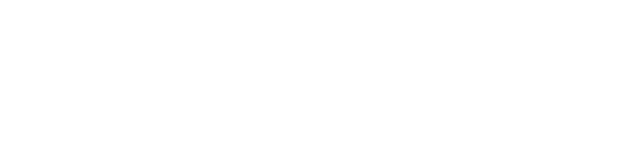
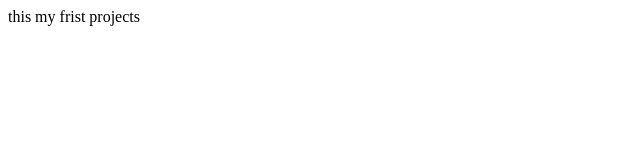
Before and after one commit to rakimali273/index-projects, a plain HTML site: page index.html in a window 1280 px wide. Shown: the whole page, without its empty margins (0-640 px from the left). Drawn offline with Linux system fonts and the light colour scheme.

Commit message:
index commit

```diff
--- a/index.html
+++ b/index.html
@@ -6,6 +6,7 @@
     <title>Document</title>
 </head>
 <body>
+    this my frist projects
 
 </body>
 </html>
```
